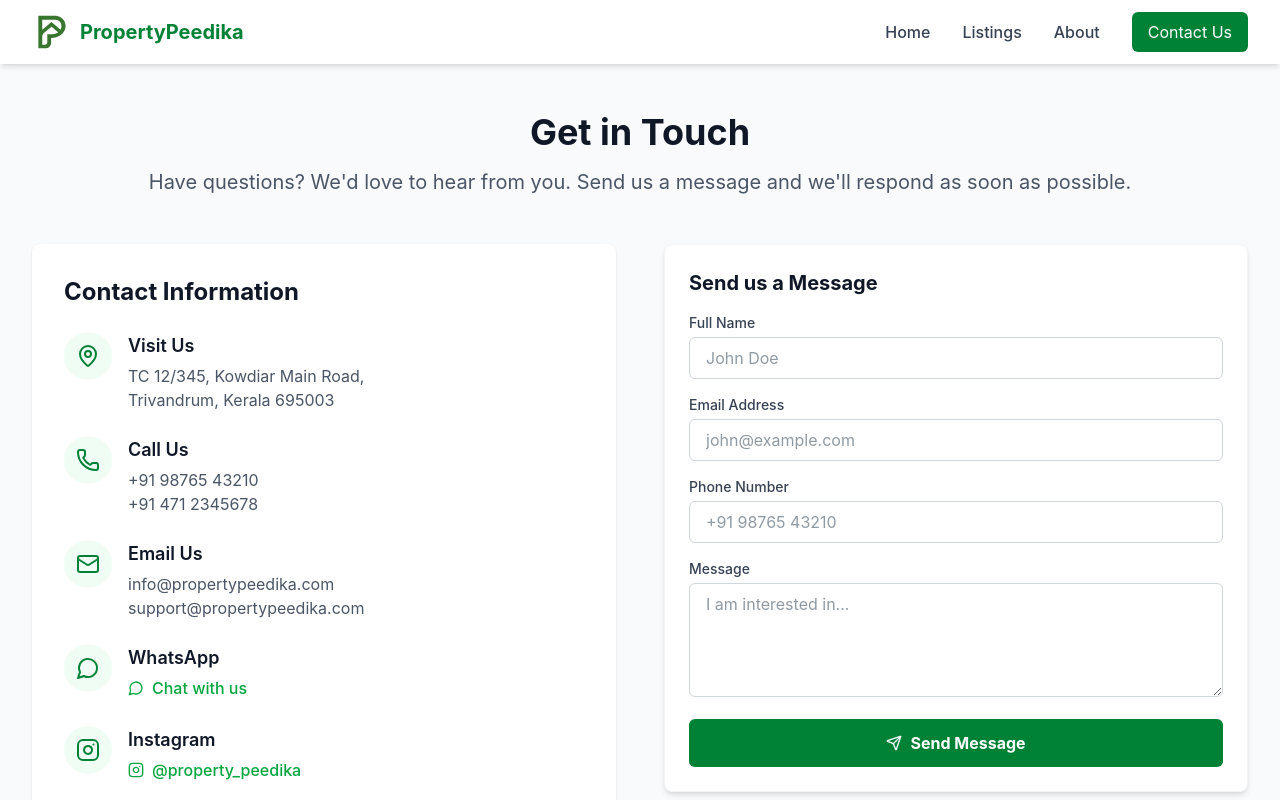
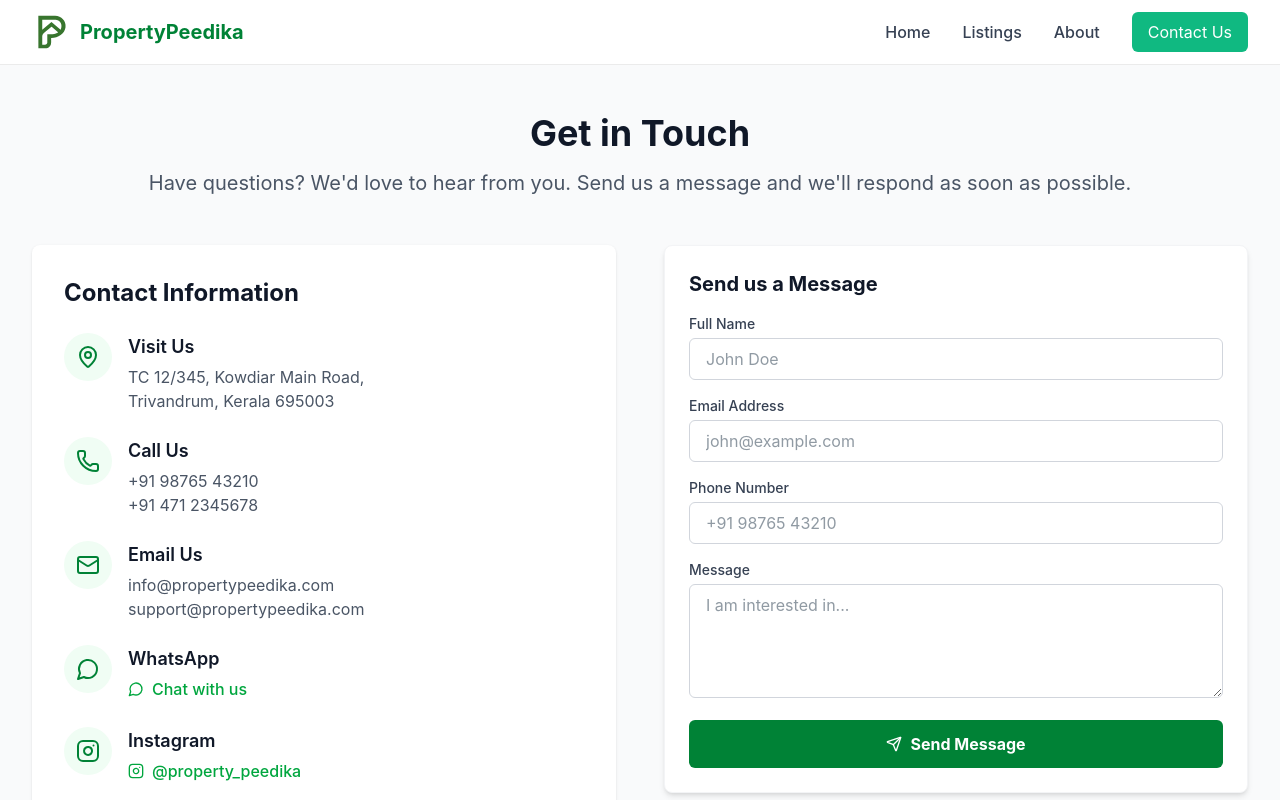
Before and after one commit to propertypeedika-boop/propertypeedika, a React (Vite) app: page /contact in a window 1280 px wide. Shown: the top 800 px of the page. Built offline with nearby package versions, Linux system fonts and the light colour scheme; no server answers.

Commit message:
Add luxury design enhancements: glassmorphism navbar, premium typography, refined green palette, enhanced property cards

```diff
--- a/src/components/Hero.jsx
+++ b/src/components/Hero.jsx
@@ -50,8 +50,8 @@ const Hero = () => {
                 ))}
 
                 <div className="absolute inset-0 z-20 flex flex-col justify-center items-center text-center px-4">
-                    <h1 className="text-4xl md:text-6xl font-bold text-white mb-4 drop-shadow-lg">
-                        Find Your Dream Home in <span className="text-green-400">Trivandrum</span>
+                    <h1 className="text-4xl md:text-6xl font-bold text-white mb-4 drop-shadow-lg" style={{ fontFamily: 'var(--font-heading)' }}>
+                        Find Your Dream Home in <span className="text-[var(--primary-green-light)]">Trivandrum</span>
                     </h1>
                     <p className="text-xl text-gray-100 max-w-2xl drop-shadow-md mb-8">
                         Discover the best apartments, villas, and plots for sale and rent in the capital city.
--- a/src/components/Navbar.jsx
+++ b/src/components/Navbar.jsx
@@ -6,7 +6,7 @@ const Navbar = () => {
     const [isOpen, setIsOpen] = useState(false);
 
     return (
-        <nav className="bg-white shadow-md sticky top-0 z-50">
+        <nav className="glass-navbar sticky top-0 z-50">
             <div className="max-w-7xl mx-auto px-4 sm:px-6 lg:px-8">
                 <div className="flex justify-between h-16">
                     <div className="flex items-center">
@@ -21,10 +21,10 @@ const Navbar = () => {
                     </div>
 
                     <div className="hidden md:flex items-center space-x-8">
-                        <Link to="/" className="text-gray-700 hover:text-green-700 font-medium transition-colors">Home</Link>
-                        <Link to="/listings" className="text-gray-700 hover:text-green-700 font-medium transition-colors">Listings</Link>
-                        <Link to="/about" className="text-gray-700 hover:text-green-700 font-medium transition-colors">About</Link>
-                        <Link to="/contact" className="bg-green-700 text-white px-4 py-2 rounded-md hover:bg-green-800 transition-colors">Contact Us</Link>
+                        <Link to="/" className="text-gray-700 hover:text-[var(--primary-green)] font-medium transition-colors">Home</Link>
+                        <Link to="/listings" className="text-gray-700 hover:text-[var(--primary-green)] font-medium transition-colors">Listings</Link>
+                        <Link to="/about" className="text-gray-700 hover:text-[var(--primary-green)] font-medium transition-colors">About</Link>
+                        <Link to="/contact" className="bg-[var(--primary-green)] text-white px-4 py-2 rounded-md hover:bg-[var(--primary-green-dark)] transition-colors">Contact Us</Link>
                     </div>
 
                     <div className="md:hidden flex items-center">
--- a/src/components/PropertyCard.jsx
+++ b/src/components/PropertyCard.jsx
@@ -21,7 +21,7 @@ const PropertyCard = ({ property }) => {
     };
 
     return (
-        <div className="bg-white rounded-lg shadow-lg overflow-hidden hover:shadow-xl transition-shadow duration-300 border border-gray-100">
+        <div className="glass-card rounded-lg shadow-lg overflow-hidden hover:shadow-xl transition-shadow duration-300 border border-gray-100">
             <div className="relative h-64 group">
                 <img
                     src={images[currentImageIndex]}
@@ -55,10 +55,10 @@ const PropertyCard = ({ property }) => {
                     </>
                 )}
 
-                <div className="absolute top-4 left-4 bg-green-700 text-white px-3 py-1 rounded-md text-sm font-semibold">
+                <div className="absolute top-4 left-4 bg-[var(--primary-green)] text-white px-3 py-1 rounded-md text-sm font-semibold">
                     For {property.type}
                 </div>
-                <div className="absolute bottom-4 left-4 bg-white/90 backdrop-blur-sm px-3 py-1 rounded-md text-green-700 font-bold">
+                <div className="absolute bottom-4 left-4 bg-white/90 backdrop-blur-sm px-3 py-1 rounded-md text-[var(--primary-green)] font-bold">
                     {formatPrice(property.price)}
                 </div>
             </div>
@@ -74,25 +74,25 @@ const PropertyCard = ({ property }) => {
                 <div className="flex justify-between border-t border-gray-100 pt-4 mb-4">
                     {property.specs?.beds > 0 && (
                         <div className="flex items-center text-gray-600">
-                            <Bed className="h-4 w-4 mr-2 text-green-500" />
+                            <Bed className="h-4 w-4 mr-2 text-[var(--primary-green)]" />
                             <span className="text-sm">{property.specs.beds} Beds</span>
                         </div>
                     )}
                     {property.specs?.baths > 0 && (
                         <div className="flex items-center text-gray-600">
-                            <Bath className="h-4 w-4 mr-2 text-green-500" />
+                            <Bath className="h-4 w-4 mr-2 text-[var(--primary-green)]" />
                             <span className="text-sm">{property.specs.baths} Baths</span>
                         </div>
                     )}
                     <div className="flex items-center text-gray-600">
-                        <Square className="h-4 w-4 mr-2 text-green-500" />
+                        <Square className="h-4 w-4 mr-2 text-[var(--primary-green)]" />
                         <span className="text-sm">{property.specs?.area}</span>
                     </div>
                 </div>
 
                 <Link
                     to={`/property/${id}`}
-                    className="w-full flex items-center justify-center bg-gray-50 hover:bg-green-50 text-green-700 font-semibold py-3 rounded-md transition-colors border border-green-100 hover:border-green-200"
+                    className="w-full flex items-center justify-center bg-gray-50 hover:bg-[var(--primary-green-light)] text-[var(--primary-green)] font-semibold py-3 rounded-md transition-colors border border-[var(--primary-green-light)] hover:border-[var(--primary-green)]"
                 >
                     View Details <ArrowRight className="ml-2 h-4 w-4" />
                 </Link>
--- a/src/index.css
+++ b/src/index.css
@@ -1,13 +1,24 @@
 @import "tailwindcss";
+@import url('https://fonts.googleapis.com/css2?family=Playfair+Display:wght@400;500;600;700&family=Inter:wght@300;400;500;600&display=swap');
 
 :root {
+  /* Typography */
   font-family: 'Inter', system-ui, Avenir, Helvetica, Arial, sans-serif;
+  --font-heading: 'Playfair Display', serif;
   line-height: 1.5;
   font-weight: 400;
+  /* Refined green palette (keep original green hue) */
+  --primary-green: #10b981;
+  /* original Tailwind emerald-500 */
+  --primary-green-dark: #059669;
+  /* emerald-600 */
+  --primary-green-light: #6ee7b7;
+  /* emerald-300 */
 
   color-scheme: light;
   color: #213547;
   background-color: #ffffff;
+  /* keep white background */
 
   font-synthesis: none;
   text-rendering: optimizeLegibility;
@@ -31,10 +42,32 @@ body {
 }
 
 ::-webkit-scrollbar-thumb {
-  background: #888;
+  background: var(--primary-green-light);
   border-radius: 4px;
 }
 
 ::-webkit-scrollbar-thumb:hover {
-  background: #555;
+  background: var(--primary-green-dark);
 }
+
+/* Glassmorphism Navbar */
+.glass-navbar {
+  background: rgba(255, 255, 255, 0.6);
+  backdrop-filter: blur(12px);
+  -webkit-backdrop-filter: blur(12px);
+  border-bottom: 1px solid rgba(0, 0, 0, 0.08);
+}
+
+/* Glassmorphism Card */
+.glass-card {
+  background: rgba(255, 255, 255, 0.85);
+  backdrop-filter: blur(8px);
+  -webkit-backdrop-filter: blur(8px);
+  box-shadow: 0 8px 30px rgba(0, 0, 0, 0.12);
+  transition: transform 0.3s ease, box-shadow 0.3s ease;
+}
+
+.glass-card:hover {
+  transform: translateY(-4px);
+  box-shadow: 0 12px 40px rgba(0, 0, 0, 0.18);
+}
```
